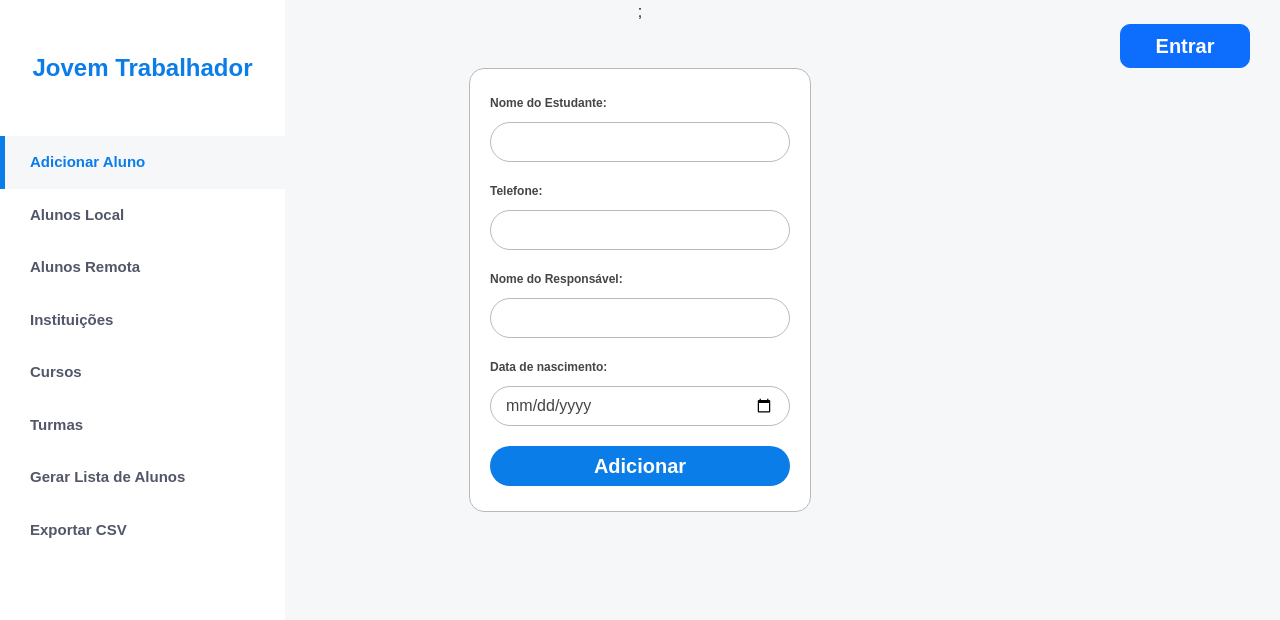
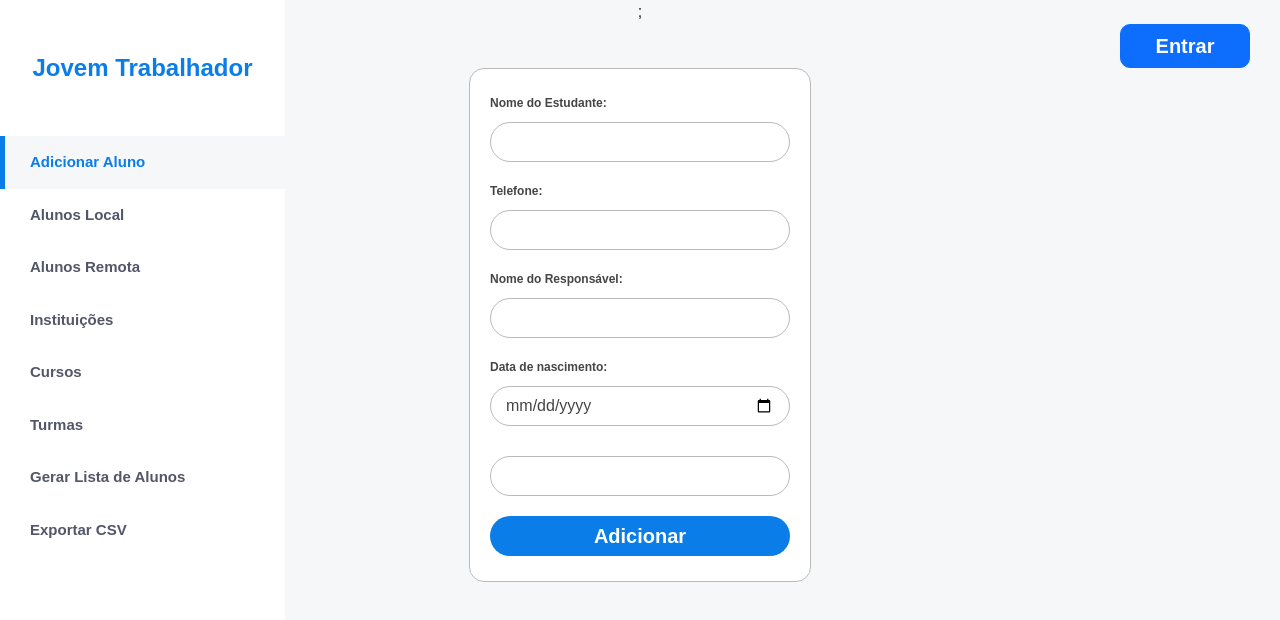
Before and after one commit to Kaua032/Jovem_Trabalhador_Front_End, a React (Vite) app: page / in a window 1280 px wide. Shown: the top 620 px of the page. Built offline with nearby package versions, Linux system fonts and the light colour scheme.

Commit message:
feat: "Added label styles to InputStyled component and added InputSelect component to Home page"

```diff
--- a/src/components/Input/InputStyled.jsx
+++ b/src/components/Input/InputStyled.jsx
@@ -5,13 +5,19 @@ export const InputArea = styled.div`
   flex-direction: column;
   gap: 10px;
   width: ${(props) => props.width};
-    p{
+  p {
     font-size: 12px;
     font-weight: bold;
     color: #454545;
     margin: 0;
   }
-    input{
+  label {
+    font-size: 12px;
+    font-weight: bold;
+    color: #454545;
+    margin: 0;
+  }
+  input {
     color: #454545;
     border: 1px solid #bababa;
     border-radius: 20px;
@@ -19,5 +25,4 @@ export const InputArea = styled.div`
     padding-left: 15px;
     padding-right: 15px;
   }
-
-`
+`;
--- /dev/null
+++ b/src/components/InputSelect/InputSelect.jsx
@@ -0,0 +1,13 @@
+import { InputArea } from "../Input/InputStyled";
+
+export default function InputSelect({ ...props }) {
+  return (
+    <InputArea>
+      <label htmlFor={props.name}>{props.title}</label>
+      <input
+        type={props.type}
+        placeholder={props.plaHolder}
+      />
+    </InputArea>
+  );
+}
--- /dev/null
+++ b/src/pages/Colleges/College.jsx
@@ -0,0 +1,3 @@
+export default function College(){
+    return
+}
--- a/src/pages/Home/Home.jsx
+++ b/src/pages/Home/Home.jsx
@@ -3,6 +3,7 @@ import { MainHome } from "./HomeStyled";
 import Header from "../../components/Header/Header";
 import InputComponent from "../../components/Input/InputComponent";
 import SubmitButton from "../../components/SubmitButton/SubmitButton";
+import InputSelect from "../../components/InputSelect/InputSelect";
 
 export default function Home() {
   function bla(){
@@ -42,6 +43,7 @@ export default function Home() {
             width="300px"
             register={bla}
           />
+          <InputSelect name="Node do Colegio" width="300px" />
           <SubmitButton type="submit" title="Adicionar" width="300px" />
         </form>
       </div>
```
Also changed, not shown: src/pages/Colleges/CollegeStyled.jsx (added). Lines whose indentation alone changed are shown as unchanged.
